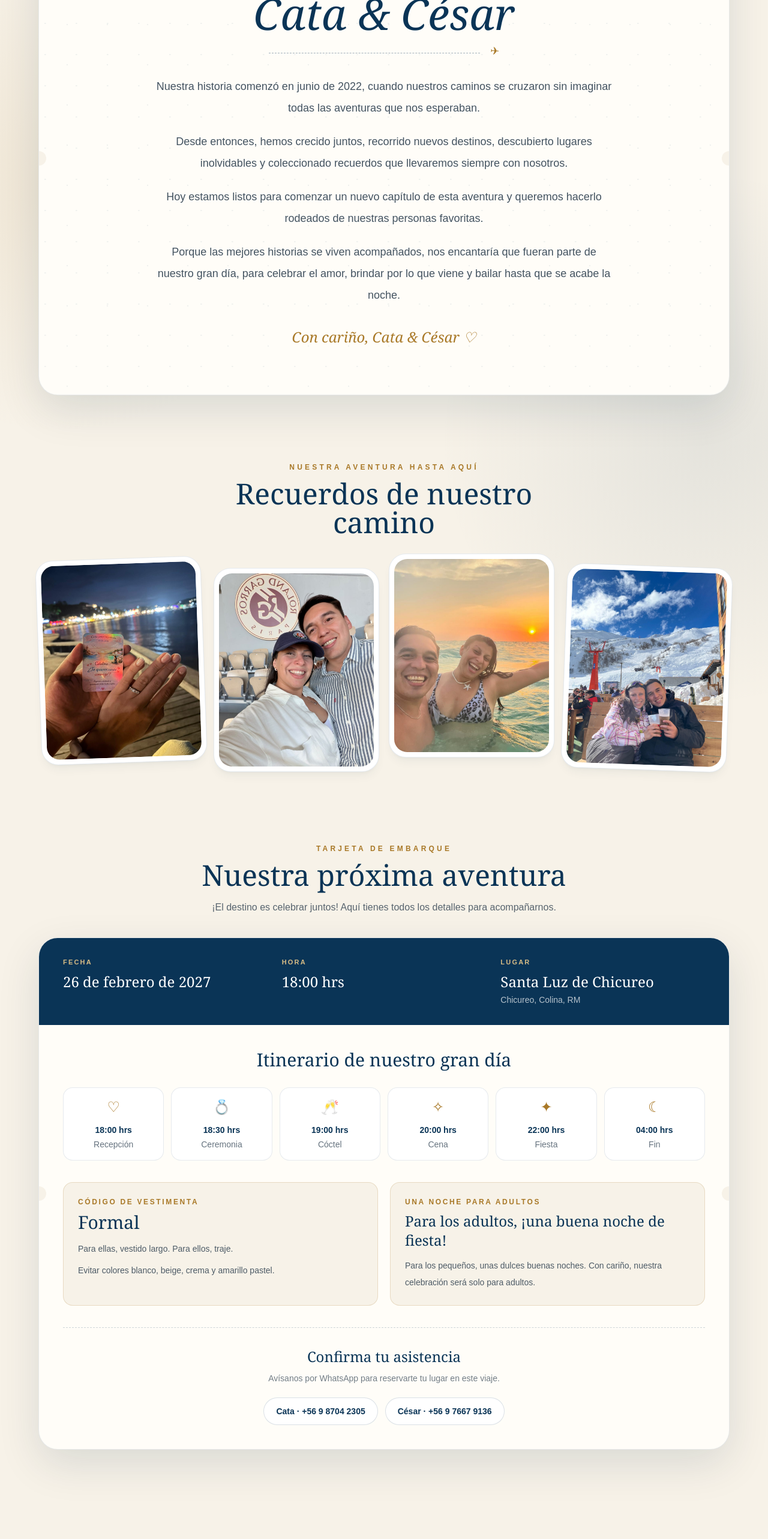
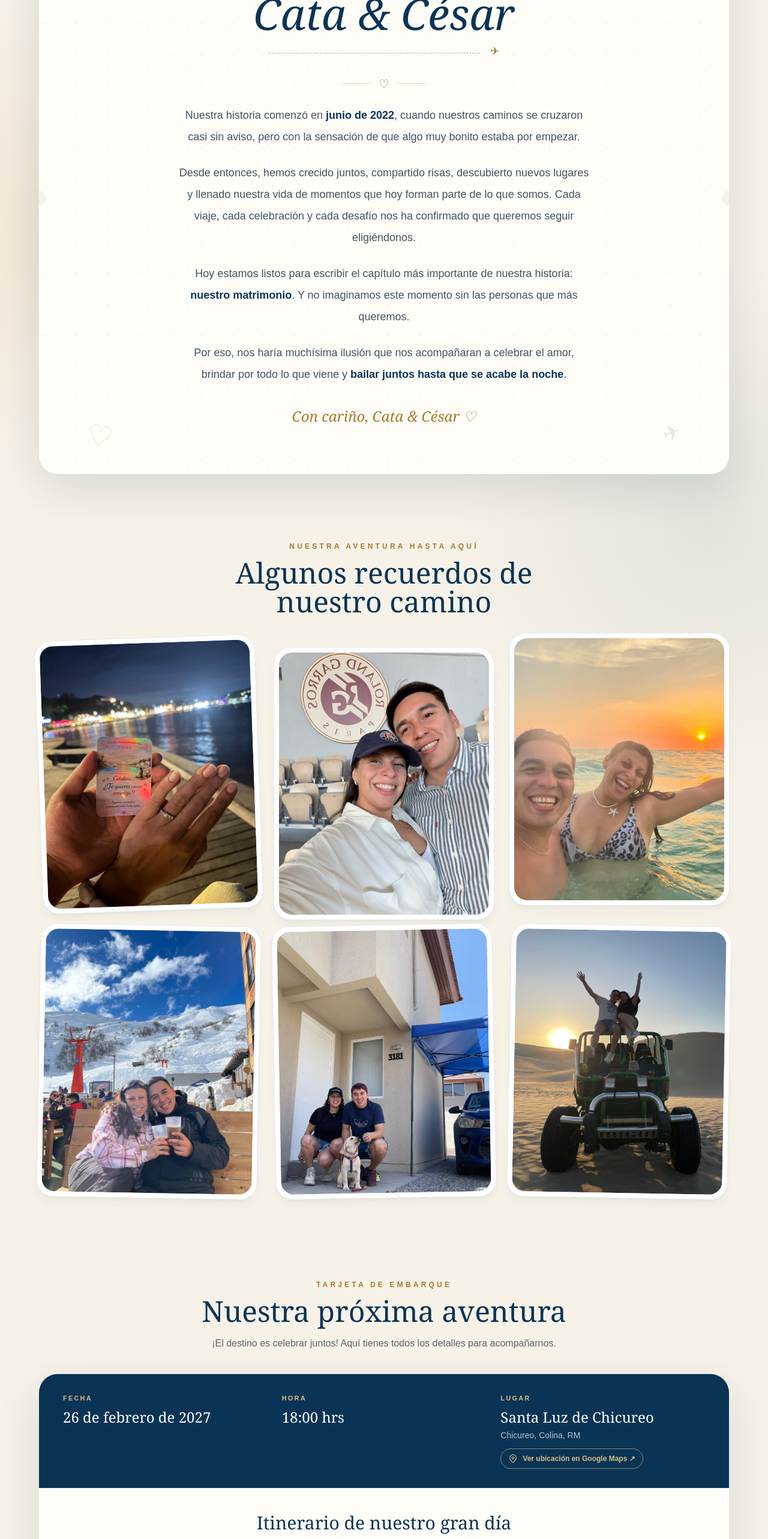
Before and after one commit to cesarodriguez96-02-26/regalos-matri-cata-cesar, a Next.js app: page / in a window 1280 px wide. Shown: the part 220-2786 px from the top of the page at 60% size. Built offline with nearby package versions, Linux system fonts and the light colour scheme.

Commit message:
Mejorar historia romántica, seis fotos y accesos a Maps y WhatsApp

```diff
--- a/src/app/page.tsx
+++ b/src/app/page.tsx
@@ -1,5 +1,23 @@
 import Image from 'next/image';
 import { CheckoutForm } from '@/components/CheckoutForm';
+
+// Iconos discretos para acompañar la estética de la invitación.
+function WhatsAppIcon() {
+  return (
+    <svg className="h-4 w-4 shrink-0" viewBox="0 0 24 24" fill="none" stroke="currentColor" strokeWidth="1.8" strokeLinecap="round" strokeLinejoin="round" aria-hidden="true">
+      <path d="M20.3 11.7a8.3 8.3 0 0 1-12.4 7.2L3.5 20l1.1-4.2A8.3 8.3 0 1 1 20.3 11.7Z" />
+      <path d="M9.1 8.2c.3-.2.7-.1.9.2l1.1 1.7-.7 1.1c.8 1.4 1.7 2.2 3.1 2.9l1.1-.7 1.8 1c.3.2.4.7.2 1-.5.9-1.5 1.2-2.5 1-3.2-.8-5.5-3-6.3-6.2-.3-1.1.2-1.7 1.3-2Z" />
+    </svg>
+  );
+}
+
+function MapPinIcon() {
+  return (
+    <svg className="h-4 w-4 shrink-0" viewBox="0 0 24 24" fill="none" stroke="currentColor" strokeWidth="1.8" strokeLinecap="round" strokeLinejoin="round" aria-hidden="true">
+      <path d="M20 10c0 5-8 12-8 12S4 15 4 10a8 8 0 0 1 16 0Z" /><circle cx="12" cy="10" r="2.5" />
+    </svg>
+  );
+}
 
 const itinerary = [
   { time: '18:00', event: 'Recepción', icon: '♡' },
@@ -14,7 +32,9 @@ const photos = [
   { src: '/photos/foto-1.jpg', alt: 'Cata y César compartiendo un recuerdo juntos', rotate: 'lg:-rotate-2' },
   { src: '/photos/foto-2.jpeg', alt: 'Cata y César viajando juntos', rotate: 'lg:translate-y-4' },
   { src: '/photos/foto-3.jpeg', alt: 'Cata y César celebrando su historia', rotate: 'lg:-translate-y-2' },
-  { src: '/photos/foto-4.jpeg', alt: 'Un nuevo recuerdo de Cata y César', rotate: 'lg:rotate-2 lg:translate-y-3' }
+  { src: '/photos/foto-4.jpeg', alt: 'Un nuevo recuerdo de Cata y César', rotate: 'lg:rotate-1' },
+  { src: '/photos/foto-5.jpeg', alt: 'Otro momento especial en la historia de Cata y César', rotate: 'lg:-rotate-1' },
+  { src: '/photos/foto-6.jpeg', alt: 'Un recuerdo más del camino de Cata y César', rotate: 'lg:rotate-1' }
 ];
 
 export default function Home() {
@@ -35,17 +55,22 @@ export default function Home() {
                   backgroundSize: '52px 52px, 67px 67px'
                 }}
               />
+              <div className="pointer-events-none absolute left-3 top-5 rotate-[-18deg] font-serif text-5xl text-gold/15 sm:left-10 sm:top-12 sm:text-7xl" aria-hidden="true">♡</div>
+              <div className="pointer-events-none absolute right-4 top-10 rotate-12 font-serif text-4xl text-gold/20 sm:right-14 sm:top-16 sm:text-6xl" aria-hidden="true">✧</div>
+              <div className="pointer-events-none absolute bottom-6 left-8 rotate-12 font-serif text-5xl text-gold/15 sm:bottom-10 sm:left-20" aria-hidden="true">♡</div>
+              <div className="pointer-events-none absolute bottom-12 right-5 rotate-[-20deg] text-4xl text-navy/10 sm:right-20" aria-hidden="true">✈</div>
               <div className="relative mx-auto max-w-3xl text-center">
                 <p className="text-xs font-bold uppercase tracking-[0.42em] text-gold">Nos casamos</p>
                 <h1 className="mt-5 font-serif text-5xl italic leading-tight text-navy sm:text-6xl md:text-7xl">
                   Cata &amp; César
                 </h1>
                 <div className="mx-auto mt-5 max-w-sm flight-line" aria-hidden="true" />
-                <div className="mt-7 space-y-5 text-left text-base leading-8 text-ink/80 sm:text-center md:text-lg md:leading-9">
-                  <p>Nuestra historia comenzó en junio de 2022, cuando nuestros caminos se cruzaron sin imaginar todas las aventuras que nos esperaban.</p>
-                  <p>Desde entonces, hemos crecido juntos, recorrido nuevos destinos, descubierto lugares inolvidables y coleccionado recuerdos que llevaremos siempre con nosotros.</p>
-                  <p>Hoy estamos listos para comenzar un nuevo capítulo de esta aventura y queremos hacerlo rodeados de nuestras personas favoritas.</p>
-                  <p>Porque las mejores historias se viven acompañados, nos encantaría que fueran parte de nuestro gran día, para celebrar el amor, brindar por lo que viene y bailar hasta que se acabe la noche.</p>
+                <div className="mx-auto mt-7 flex items-center justify-center gap-3 text-gold" aria-hidden="true"><span className="h-px w-12 bg-gold/30" /><span className="font-serif text-xl">♡</span><span className="h-px w-12 bg-gold/30" /></div>
+                <div className="mx-auto mt-5 max-w-[43rem] space-y-6 text-left text-base leading-8 text-ink/80 sm:text-center md:text-lg md:leading-9">
+                  <p>Nuestra historia comenzó en <strong className="font-semibold text-navy">junio de 2022</strong>, cuando nuestros caminos se cruzaron casi sin aviso, pero con la sensación de que algo muy bonito estaba por empezar.</p>
+                  <p>Desde entonces, hemos crecido juntos, compartido risas, descubierto nuevos lugares y llenado nuestra vida de momentos que hoy forman parte de lo que somos. Cada viaje, cada celebración y cada desafío nos ha confirmado que queremos seguir eligiéndonos.</p>
+                  <p>Hoy estamos listos para escribir el capítulo más importante de nuestra historia: <strong className="font-semibold text-navy">nuestro matrimonio</strong>. Y no imaginamos este momento sin las personas que más queremos.</p>
+                  <p>Por eso, nos haría muchísima ilusión que nos acompañaran a celebrar el amor, brindar por todo lo que viene y <span className="font-semibold text-navy">bailar juntos hasta que se acabe la noche</span>.</p>
                 </div>
                 <p className="mt-9 font-serif text-2xl italic text-gold">Con cariño, Cata &amp; César ♡</p>
               </div>
@@ -58,13 +83,13 @@ export default function Home() {
         <div className="mx-auto max-w-6xl">
           <div className="mx-auto mb-9 max-w-2xl text-center">
             <p className="text-xs font-bold uppercase tracking-[0.35em] text-gold">Nuestra aventura hasta aquí</p>
-            <h2 className="mt-3 font-serif text-4xl text-navy md:text-5xl">Recuerdos de nuestro camino</h2>
+            <h2 className="mt-3 font-serif text-4xl text-navy md:text-5xl">Algunos recuerdos de nuestro camino</h2>
           </div>
-          <div className="grid grid-cols-2 gap-3 sm:gap-5 lg:grid-cols-4 lg:gap-4">
+          <div className="grid grid-cols-2 gap-3 sm:gap-5 lg:grid-cols-3 lg:gap-6">
             {photos.map((photo, index) => (
               <figure key={photo.src} className={`overflow-hidden rounded-[1.5rem] border border-navy/10 bg-white p-1.5 shadow-lg shadow-navy/5 sm:rounded-[1.75rem] sm:p-2 ${photo.rotate}`}>
                 <div className="relative aspect-[4/5] overflow-hidden rounded-[1.15rem] sm:rounded-[1.35rem]">
-                  <Image src={photo.src} alt={photo.alt} fill sizes="(max-width: 1023px) 50vw, 25vw" className="object-cover" priority={index === 0} />
+                  <Image src={photo.src} alt={photo.alt} fill sizes="(max-width: 1023px) 50vw, 33vw" className="object-cover" priority={index === 0} />
                 </div>
               </figure>
             ))}
@@ -93,6 +118,9 @@ export default function Home() {
                 <p className="text-[11px] font-bold uppercase tracking-[0.2em] text-gold-soft">Lugar</p>
                 <p className="mt-2 font-serif text-2xl">Santa Luz de Chicureo</p>
                 <p className="mt-1 text-sm text-white/70">Chicureo, Colina, RM</p>
+                <a href="https://maps.app.goo.gl/zP9kkZw38EqhYK6S6" target="_blank" rel="noopener noreferrer" className="mt-3 inline-flex items-center gap-2 rounded-full border border-gold-soft/60 px-3 py-2 text-xs font-bold text-gold-soft transition hover:bg-white/10 focus-visible:outline focus-visible:outline-2 focus-visible:outline-offset-2 focus-visible:outline-gold-soft">
+                  <MapPinIcon /> Ver ubicación en Google Maps ↗
+                </a>
               </div>
             </div>
             <div className="px-6 py-10 sm:px-10">
@@ -123,8 +151,8 @@ export default function Home() {
                 <h3 className="font-serif text-2xl text-navy">Confirma tu asistencia</h3>
                 <p className="mt-2 text-sm leading-6 text-ink/60">Avísanos por WhatsApp para reservarte tu lugar en este viaje.</p>
                 <div className="mt-5 flex flex-wrap justify-center gap-3">
-                  <a href="https://wa.me/56987042305" target="_blank" rel="noopener noreferrer" className="rounded-full border border-navy/15 bg-white px-5 py-3 text-sm font-bold text-navy transition hover:border-gold">Cata · +56 9 8704 2305</a>
-                  <a href="https://wa.me/56976679136" target="_blank" rel="noopener noreferrer" className="rounded-full border border-navy/15 bg-white px-5 py-3 text-sm font-bold text-navy transition hover:border-gold">César · +56 9 7667 9136</a>
+                  <a href="https://wa.me/56987042305" target="_blank" rel="noopener noreferrer" className="inline-flex items-center gap-2 rounded-full border border-navy/15 bg-white px-5 py-3 text-sm font-bold text-navy transition hover:border-gold focus-visible:outline focus-visible:outline-2 focus-visible:outline-offset-2 focus-visible:outline-gold"><WhatsAppIcon /> Cata · +56 9 8704 2305</a>
+                  <a href="https://wa.me/56976679136" target="_blank" rel="noopener noreferrer" className="inline-flex items-center gap-2 rounded-full border border-navy/15 bg-white px-5 py-3 text-sm font-bold text-navy transition hover:border-gold focus-visible:outline focus-visible:outline-2 focus-visible:outline-offset-2 focus-visible:outline-gold"><WhatsAppIcon /> César · +56 9 7667 9136</a>
                 </div>
               </div>
             </div>
```
